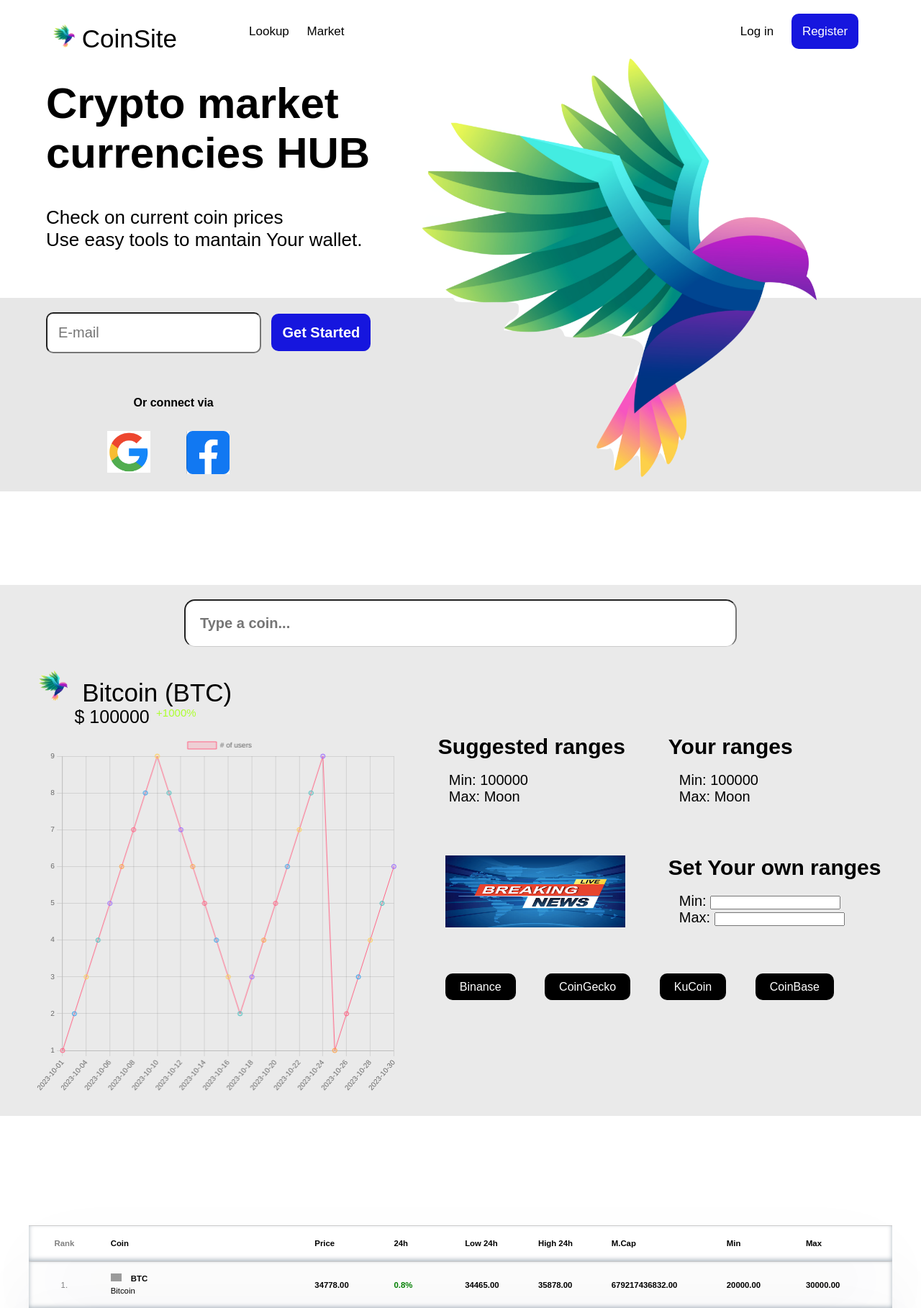
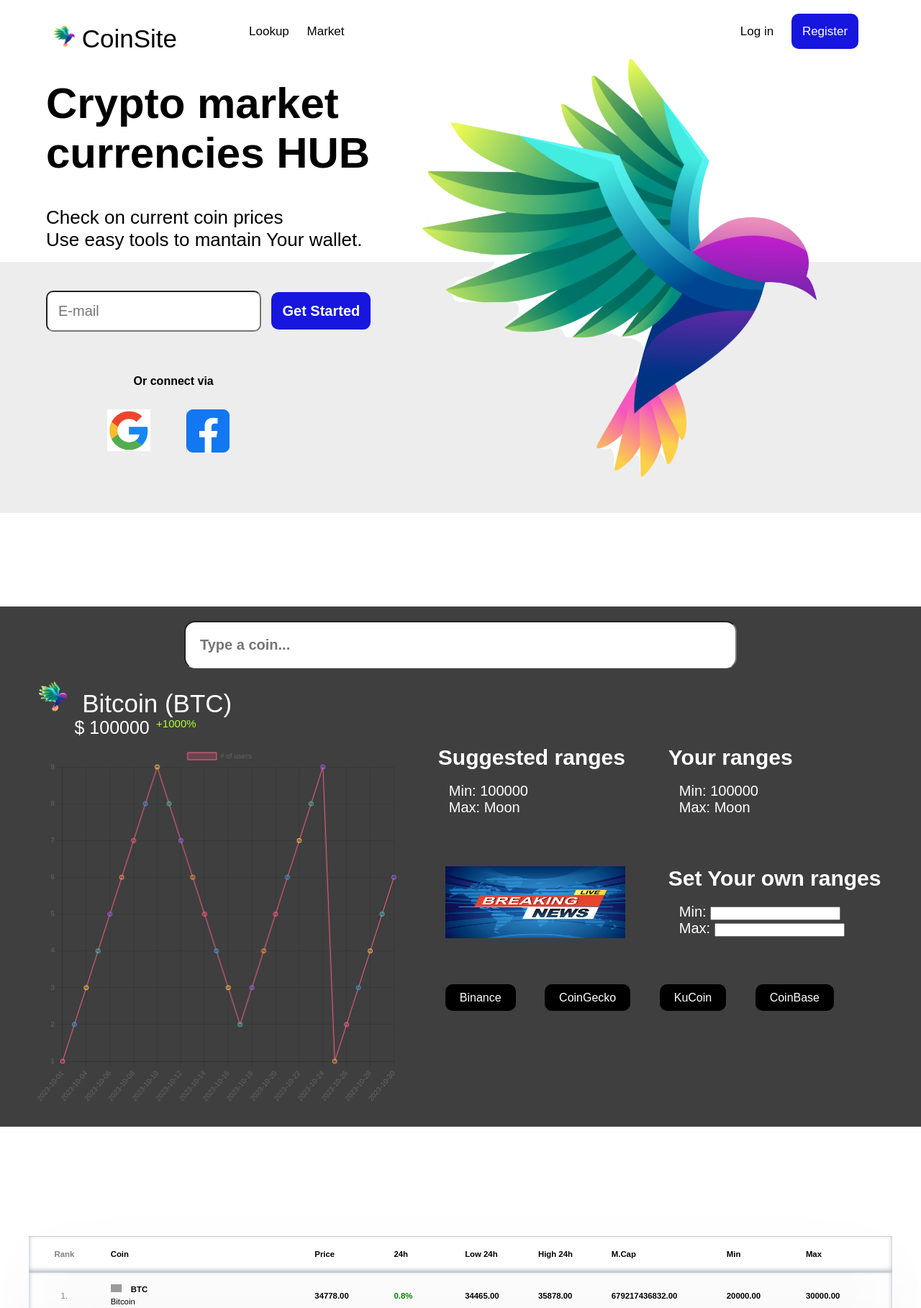
Before and after one commit to papryyk/CoinApp, a Django app: page / in a window 1280 px wide. Shown: the part 47-1865 px from the top of the page at 72% size. Run offline with Django 4.2, Linux system fonts and the light colour scheme; data comes from the database, SQL or seed files in the repository; some libraries are stand-ins or nearby versions; grey boxes are pictures that could not be loaded.

Commit message:
More styling (but promise, that next time will do chart)

```diff
--- a/hub/static/hub/coin_search.css
+++ b/hub/static/hub/coin_search.css
@@ -3,7 +3,8 @@
   margin-right: 0;
   margin-bottom: 50px;
   padding-top: 20px;
-  background-color: rgba(85, 85, 85, 0.123);
+  background-color: rgba(0, 0, 0, 0.753);
+  color: white;
 }
 
 #coin-search h1,h3 {
@@ -64,7 +65,6 @@
   padding-left: 4%;
   padding-right: 4%;
   padding-bottom: 30px;
-  padding-top: 15px;
   border-bottom: 1px normal ;
 }
 
--- a/static/app.css
+++ b/static/app.css
@@ -184,12 +184,12 @@
 }
 
 #main-register {
-  margin-top: -250px;
-  padding-top: 20px;
-  padding-bottom: 20px;
+  margin-top: -300px;
+  padding-top: 40px;
+  padding-bottom: 80px;
   padding-left: 5%;
   margin-bottom: 130px;
-  background-color: #cccccc79;
+  background-color: rgba(0, 0, 0, 0.071);
 }
 
 #other-register {
```
